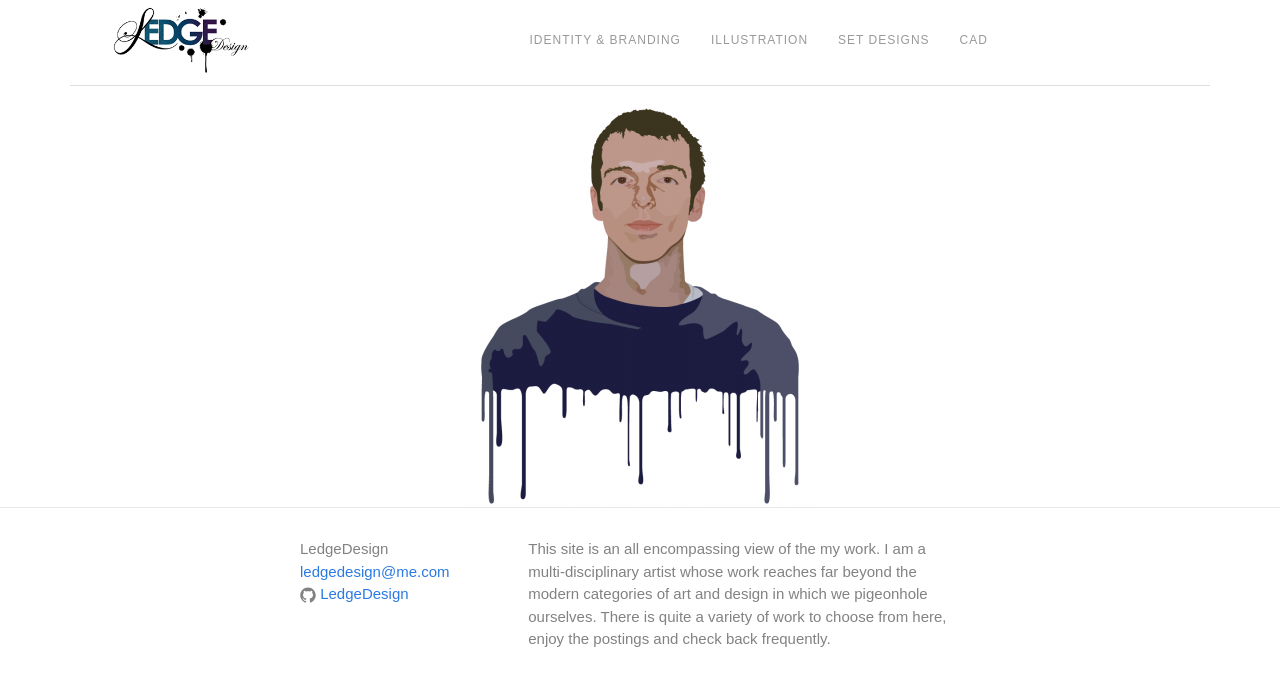
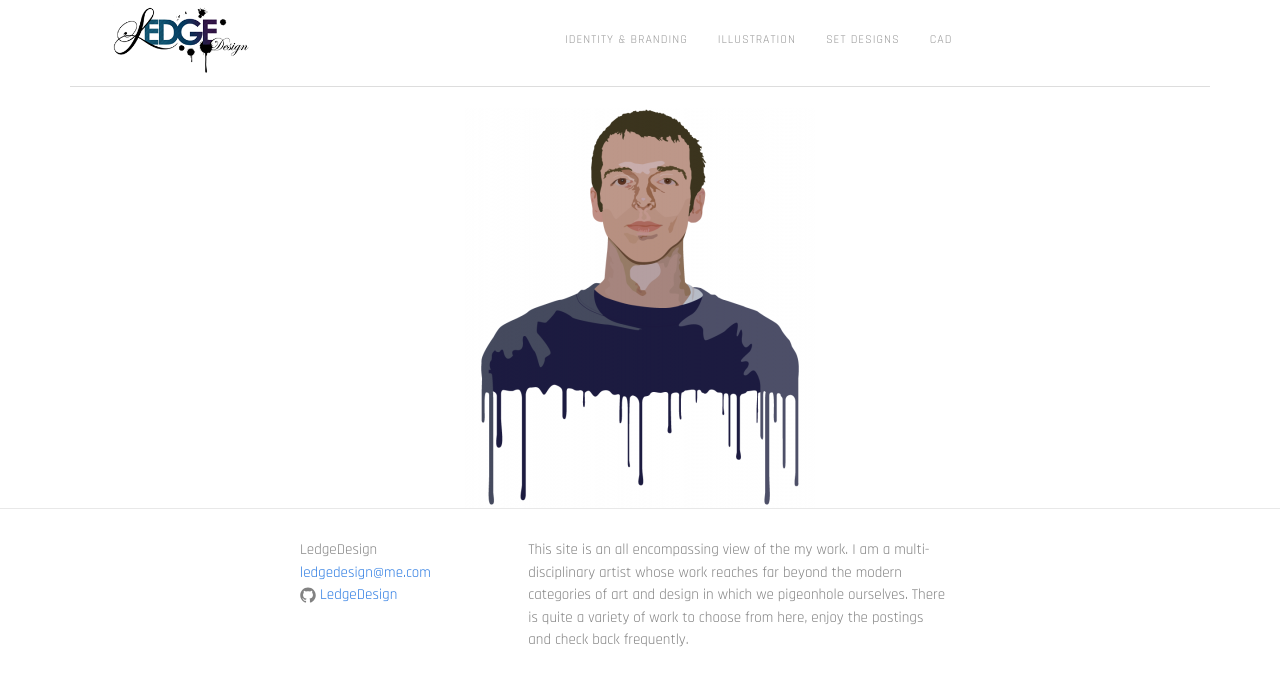
Before and after one commit to LedgeDesign/Home, a Jekyll site: the page built from index.html, in a window 1280 px wide. Shown: the top 686 px of the page. Built offline with Jekyll 4.4.1, drawn with Linux system fonts in a browser that asks for light colours; nearby versions of some CDN libraries.

Commit message:
Update main.scss

```diff
--- a/css/main.scss
+++ b/css/main.scss
@@ -2,12 +2,12 @@
 # Only the main Sass file needs front matter (the dashes are enough)
 ---
 @charset "utf-8";
-@import url('https://fonts.googleapis.com/css?family=Josefin+Sans|Quicksand|Roboto');
+@import url('https://fonts.googleapis.com/css?family=Rajdhani');
 
 // Our variables
 //Added futura-pt do I need to upload actual font to github? does not seem to activate
 //added $base-letter-spacing: 1px; does not seem to activate
-$base-font-family: "Century Gothic", CenturyGothic, "Apple Gothic", AppleGothic, "URW Gothic L", "Avant Garde", Arial ,sans-serif;
+$base-font-family: "Rajdhani", "Century Gothic", CenturyGothic, "Apple Gothic", AppleGothic, "URW Gothic L", "Avant Garde", Arial ,sans-serif;
 $base-font-size:   12px;
 $small-font-size:  $base-font-size * .875;
 $base-line-height: 1.5;
```
